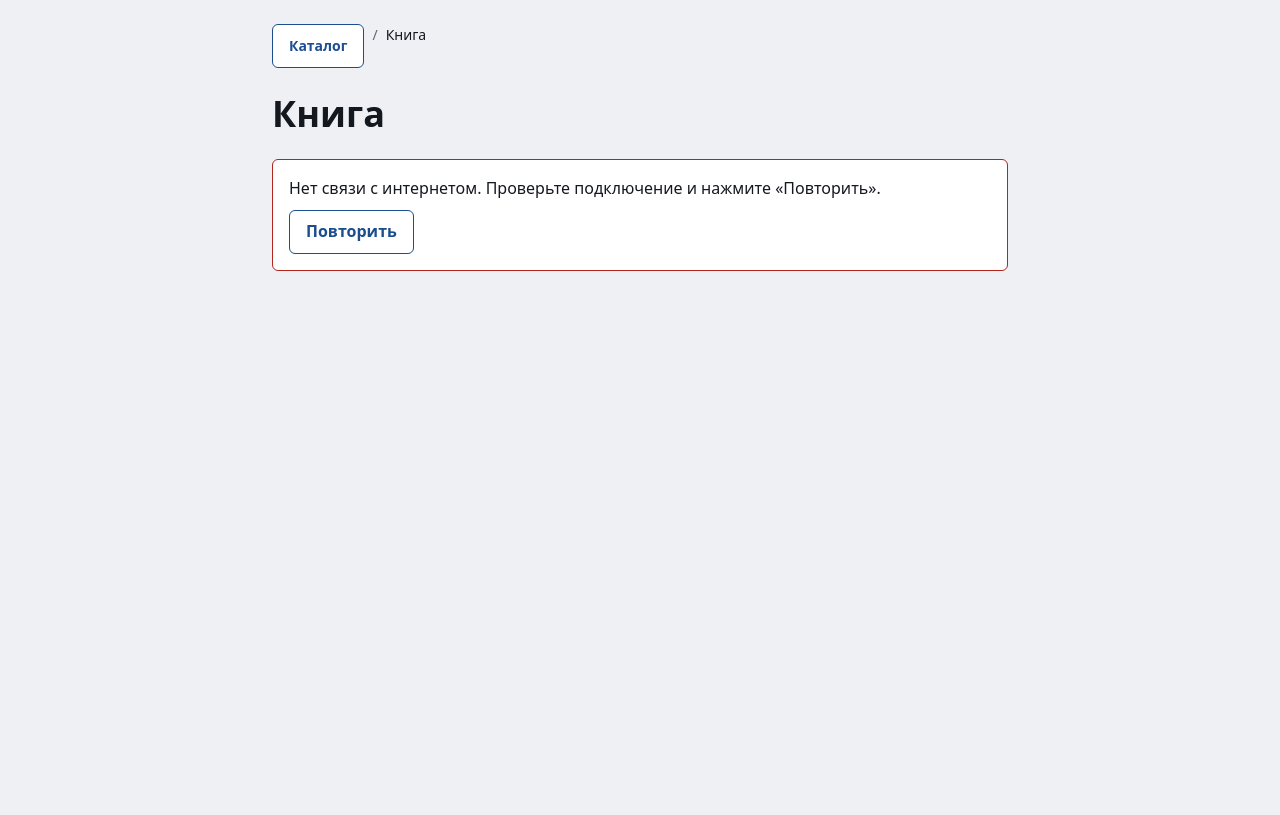
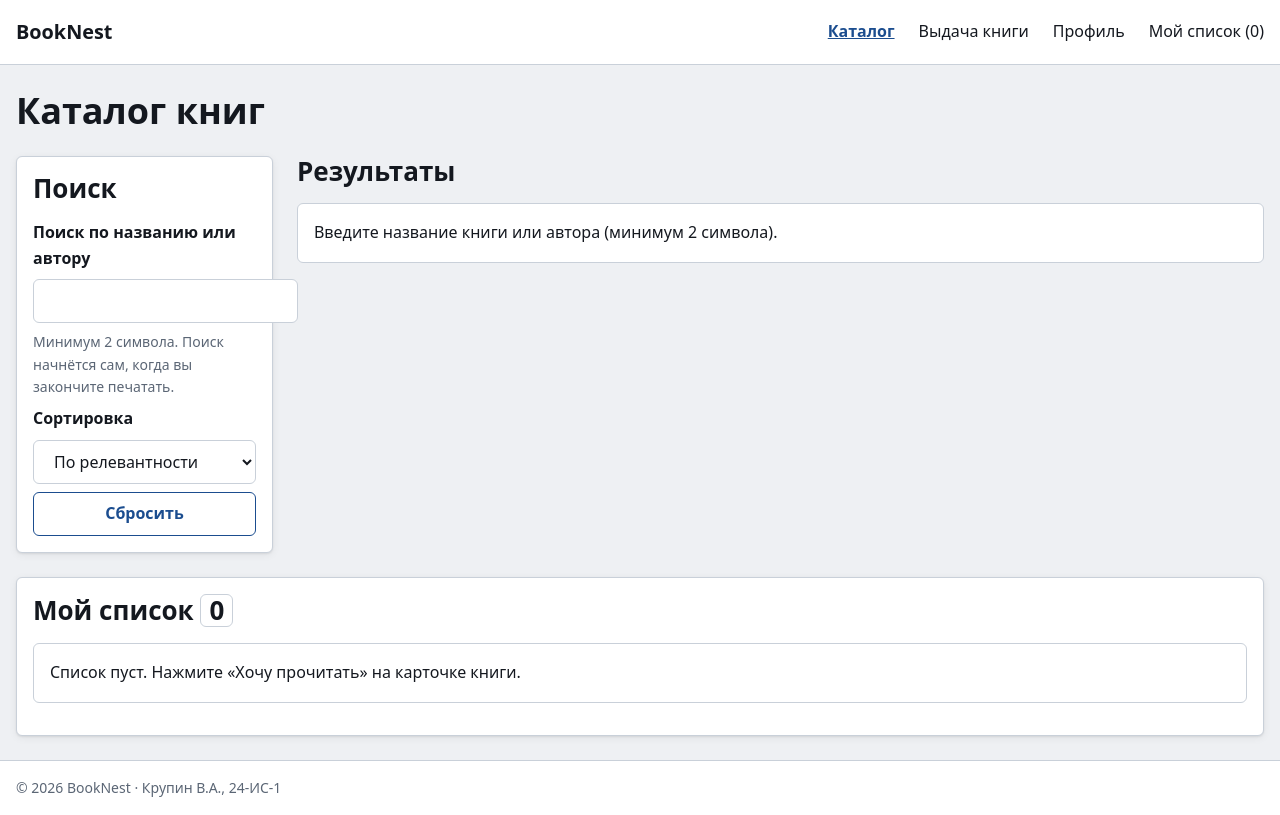
Before and after one commit to Lyabra1/booknest, a React (Vite) app in the folder web/: page / in a window 1280 px wide. Built offline with nearby package versions, Linux system fonts and the light colour scheme; no server answers.

Commit message:
feat: add catalog components, filters and app state

```diff
--- a/web/src/App.tsx
+++ b/web/src/App.tsx
@@ -1,10 +1,58 @@
+import { useState } from 'react';
+import { AppFooter } from './components/AppFooter';
+import { AppHeader } from './components/AppHeader';
 import { BookPage } from './components/BookPage';
+import { FiltersPanel } from './components/FiltersPanel';
+import { SearchResults } from './components/SearchResults';
+import { WishlistPanel } from './components/WishlistPanel';
+import { useBookSearch } from './hooks/useBookSearch';
+import { useSearchRequest } from './hooks/useSearchRequest';
+import { useWishlist } from './hooks/useWishlist';
+import { isWished } from './lib/books';
 
-// Временная проверка: в Шаге 9 заменится настоящим App.
 export function App() {
+  const filters = useSearchRequest();
+  const search = useBookSearch(filters.request);
+  const wishlist = useWishlist();
+  const [openId, setOpenId] = useState<string | null>(null);
+
   return (
-    <main className="page page--narrow">
-      <BookPage id="OL45804W" inWishlist={false} onBack={() => undefined} onToggleWish={() => undefined} />
-    </main>
+    <>
+      <AppHeader wishlistCount={wishlist.items.length} />
+      {openId === null ? (
+        <main className="page page--catalog">
+          <h1>Каталог книг</h1>
+          <FiltersPanel
+            text={filters.text}
+            sort={filters.request.sort}
+            onTextChange={filters.changeText}
+            onSortChange={filters.changeSort}
+            onSubmit={filters.submit}
+            onReset={filters.reset}
+          />
+          <SearchResults
+            state={search}
+            query={filters.request.query}
+            page={filters.request.page}
+            wishlist={wishlist.items}
+            onToggleWish={wishlist.toggle}
+            onOpen={setOpenId}
+            onPageChange={filters.changePage}
+            onRetry={filters.retry}
+          />
+          <WishlistPanel items={wishlist.items} onToggle={wishlist.toggle} />
+        </main>
+      ) : (
+        <main className="page page--narrow">
+          <BookPage
+            id={openId}
+            inWishlist={isWished(wishlist.items, openId)}
+            onBack={() => setOpenId(null)}
+            onToggleWish={wishlist.toggle}
+          />
+        </main>
+      )}
+      <AppFooter />
+    </>
   );
 }
--- /dev/null
+++ b/web/src/components/AppFooter.tsx
@@ -0,0 +1,7 @@
+export function AppFooter() {
+  return (
+    <footer className="site-footer">
+      <p>© 2026 BookNest · Крупин В.А., 24-ИС-1</p>
+    </footer>
+  );
+}
--- /dev/null
+++ b/web/src/components/AppHeader.tsx
@@ -0,0 +1,32 @@
+interface AppHeaderProps {
+  wishlistCount: number;
+}
+
+export function AppHeader({ wishlistCount }: AppHeaderProps) {
+  return (
+    <header className="site-header">
+      <a className="site-header__logo" href="/">
+        BookNest
+      </a>
+      <nav className="site-nav" aria-label="Основная навигация">
+        <ul>
+          <li>
+            <a href="/" aria-current="page">
+              Каталог
+            </a>
+          </li>
+          {/* loan.html и profile.html остались в старом проекте: в React-версии они пока не открываются */}
+          <li>
+            <a href="loan.html">Выдача книги</a>
+          </li>
+          <li>
+            <a href="profile.html">Профиль</a>
+          </li>
+          <li>
+            <a href="#wishlist-title">Мой список ({wishlistCount})</a>
+          </li>
+        </ul>
+      </nav>
+    </header>
+  );
+}
--- /dev/null
+++ b/web/src/components/FiltersPanel.tsx
@@ -0,0 +1,57 @@
+import { SORT_KEYS, SORT_LABELS, sanitizeSort } from '../lib/books';
+import type { SortKey } from '../types';
+import { Button } from './Button';
+
+interface FiltersPanelProps {
+  text: string;
+  sort: SortKey;
+  onTextChange: (text: string) => void;
+  onSortChange: (sort: SortKey) => void;
+  onSubmit: () => void;
+  onReset: () => void;
+}
+
+export function FiltersPanel({ text, sort, onTextChange, onSortChange, onSubmit, onReset }: FiltersPanelProps) {
+  return (
+    <section className="panel catalog__filters" aria-labelledby="filters-title">
+      <h2 id="filters-title">Поиск</h2>
+      <form
+        className="form"
+        onSubmit={(event) => {
+          event.preventDefault();
+          onSubmit();
+        }}
+        onReset={(event) => {
+          event.preventDefault(); // сбрасываем через состояние, а не средствами браузера
+          onReset();
+        }}
+      >
+        <label htmlFor="q">Поиск по названию или автору</label>
+        <input
+          id="q"
+          name="q"
+          type="search"
+          minLength={2}
+          maxLength={100}
+          autoComplete="off"
+          aria-describedby="q-hint"
+          value={text}
+          onChange={(event) => onTextChange(event.target.value)}
+        />
+        <p id="q-hint">Минимум 2 символа. Поиск начнётся сам, когда вы закончите печатать.</p>
+
+        <label htmlFor="sort">Сортировка</label>
+        <select id="sort" name="sort" value={sort} onChange={(event) => onSortChange(sanitizeSort(event.target.value))}>
+          {SORT_KEYS.map((key) => (
+            <option key={key} value={key}>
+              {SORT_LABELS[key]}
+            </option>
+          ))}
+        </select>
+
+        {/* type="reset" нужен, чтобы сработал стиль .form button[type="reset"] из components.css */}
+        <Button type="reset">Сбросить</Button>
+      </form>
+    </section>
+  );
+}
--- /dev/null
+++ b/web/src/components/SearchResults.tsx
@@ -0,0 +1,47 @@
+import { formatFound, getEmptyMessage, getView, totalPages } from '../lib/books';
+import type { SearchState, WishItem } from '../types';
+import { BookList } from './BookList';
+import { EmptyState } from './EmptyState';
+import { ErrorBox } from './ErrorBox';
+import { Pagination } from './Pagination';
+import { Spinner } from './Spinner';
+
+interface SearchResultsProps {
+  state: SearchState;
+  query: string;
+  page: number;
+  wishlist: WishItem[];
+  onToggleWish: (book: WishItem) => void;
+  onOpen: (id: string) => void;
+  onPageChange: (page: number) => void;
+  onRetry: () => void;
+}
+
+export function SearchResults({
+  state,
+  query,
+  page,
+  wishlist,
+  onToggleWish,
+  onOpen,
+  onPageChange,
+  onRetry,
+}: SearchResultsProps) {
+  const view = getView(state);
+  return (
+    <section className="catalog__content" aria-labelledby="list-title">
+      <h2 id="list-title" aria-live="polite">
+        {view === 'success' ? formatFound(state.total) : 'Результаты'}
+      </h2>
+      {view === 'loading' ? <Spinner /> : null}
+      {view === 'error' && state.error !== null ? <ErrorBox message={state.error.message} onRetry={onRetry} /> : null}
+      {view === 'empty' ? <EmptyState>{getEmptyMessage(query)}</EmptyState> : null}
+      {view === 'success' ? (
+        <>
+          <BookList books={state.results} wishlist={wishlist} onToggleWish={onToggleWish} onOpen={onOpen} />
+          <Pagination page={page} totalPages={totalPages(state.total)} onChange={onPageChange} />
+        </>
+      ) : null}
+    </section>
+  );
+}
--- /dev/null
+++ b/web/src/components/WishlistPanel.tsx
@@ -0,0 +1,42 @@
+import { useRef } from 'react';
+import type { WishItem } from '../types';
+import { Badge } from './Badge';
+import { Button } from './Button';
+import { EmptyState } from './EmptyState';
+
+interface WishlistPanelProps {
+  items: WishItem[];
+  onToggle: (book: WishItem) => void;
+}
+
+export function WishlistPanel({ items, onToggle }: WishlistPanelProps) {
+  const headingRef = useRef<HTMLHeadingElement>(null);
+
+  const handleRemove = (item: WishItem) => {
+    onToggle(item);
+    headingRef.current?.focus(); // кнопка исчезнет, фокус не должен потеряться
+  };
+
+  return (
+    <section className="panel catalog__wishlist" aria-labelledby="wishlist-title">
+      <h2 id="wishlist-title" tabIndex={-1} ref={headingRef}>
+        Мой список <Badge>{items.length}</Badge>
+      </h2>
+      {items.length === 0 ? (
+        <EmptyState>Список пуст. Нажмите «Хочу прочитать» на карточке книги.</EmptyState>
+      ) : null}
+      <ul className="wishlist__list">
+        {items.map((item) => (
+          <li key={item.id} className="wishlist__item">
+            <span>
+              {item.title} — {item.author}
+            </span>
+            <Button ariaLabel={`Удалить «${item.title}» из списка`} onClick={() => handleRemove(item)}>
+              Удалить
+            </Button>
+          </li>
+        ))}
+      </ul>
+    </section>
+  );
+}
```
